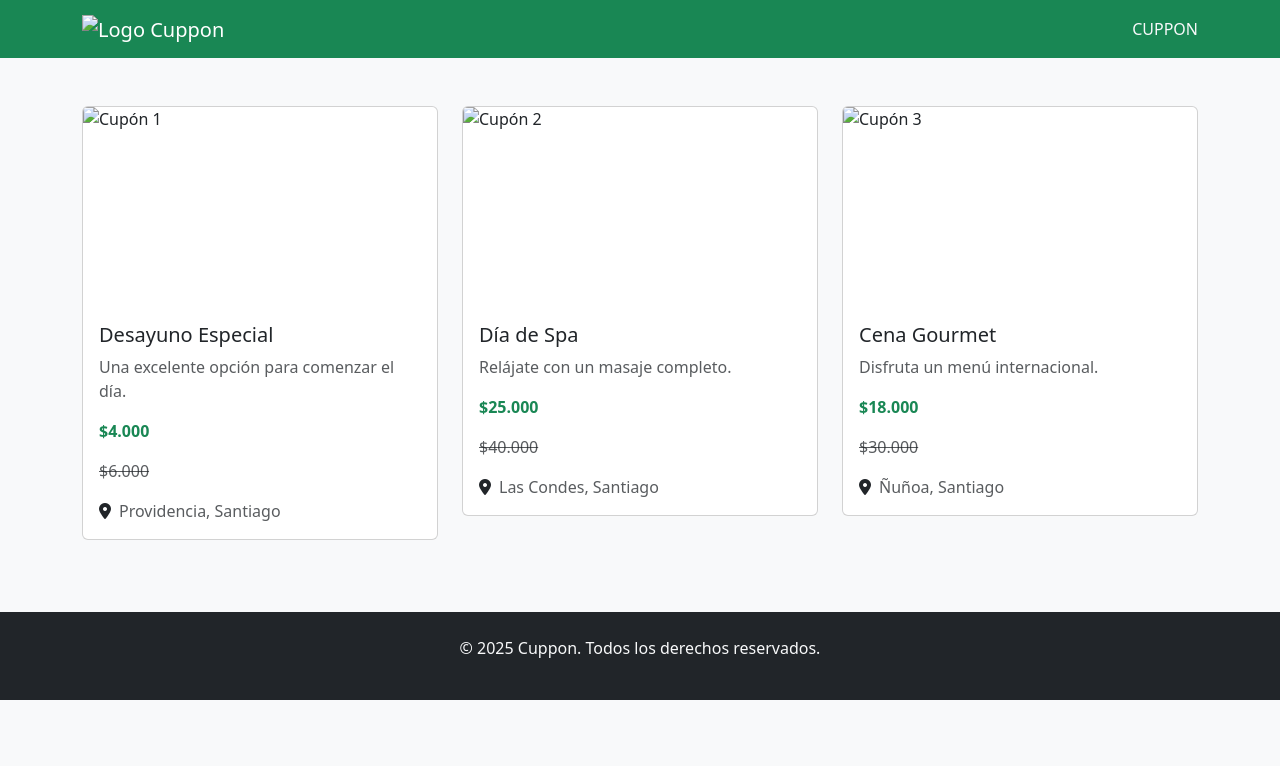
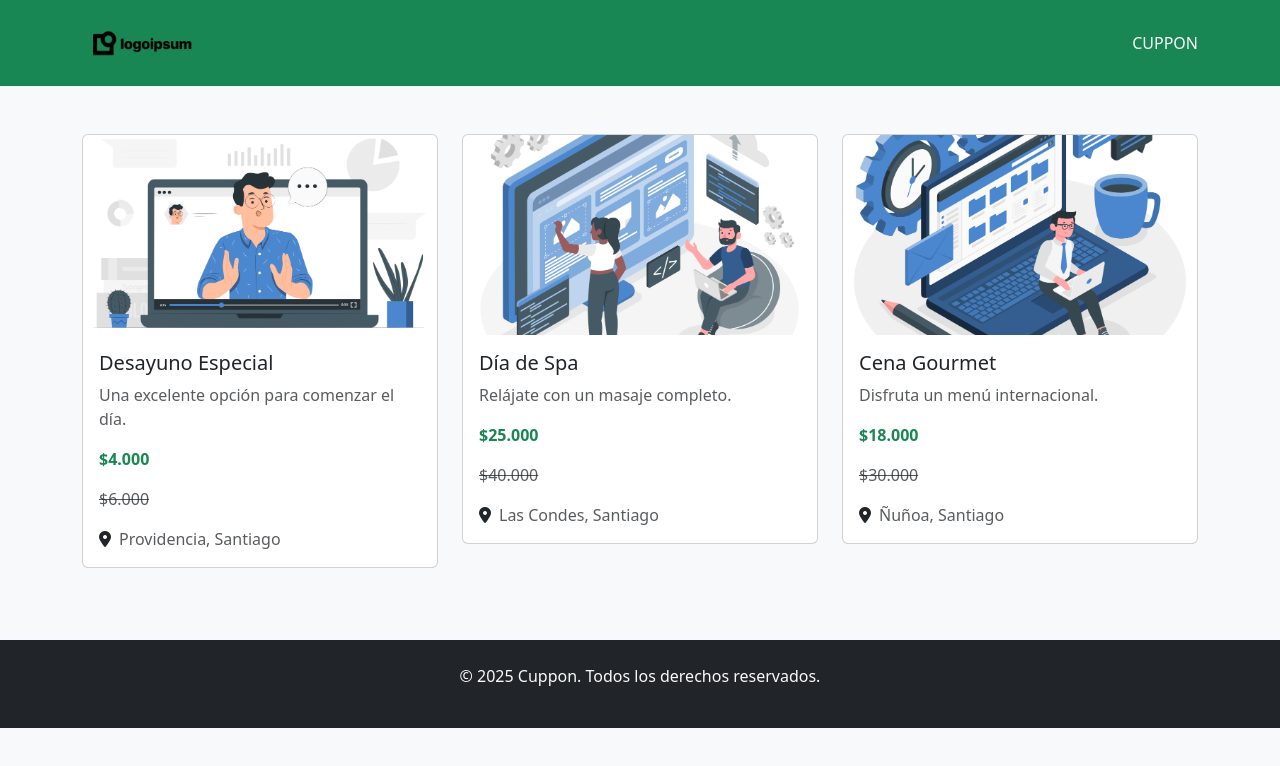
Before and after one commit to DiegoAlberto95/desafio-04-cuppon, a plain HTML site: page index.html in a window 1280 px wide. Drawn offline with nearby package versions, Linux system fonts and the light colour scheme.

Commit message:
Update imagenes

```diff
--- a/index.html
+++ b/index.html
@@ -23,7 +23,7 @@
 <nav class="navbar navbar-expand-lg navbar-dark bg-success">
     <div class="container">
         <a class="navbar-brand" href="#">
-            <img src="assets/img/logo.svg" width="40" alt="Logo Cuppon">
+            <img src="assets/img/logo.png" width="120" alt="Logo Cuppon">
         </a>
         <span class="navbar-text text-light">CUPPON</span>
     </div>
@@ -37,7 +37,7 @@
         <!-- CUPÓN 1 -->
         <div class="col-12 col-md-4 mb-4">
             <div class="card">
-                <img src="assets/img/cup1.jpg" class="card-img-top" alt="Cupón 1">
+                <img src="assets/img/cup1.png" class="card-img-top" alt="Cupón 1">
                 <div class="card-body">
                     <h5 class="card-title">Desayuno Especial</h5>
                     <p class="card-text text-muted">Una excelente opción para comenzar el día.</p>
@@ -56,7 +56,7 @@
         <!-- CUPÓN 2 -->
         <div class="col-12 col-md-4 mb-4">
             <div class="card">
-                <img src="assets/img/cup2.jpg" class="card-img-top" alt="Cupón 2">
+                <img src="assets/img/cup2.png" class="card-img-top" alt="Cupón 2">
                 <div class="card-body">
                     <h5 class="card-title">Día de Spa</h5>
                     <p class="card-text text-muted">Relájate con un masaje completo.</p>
@@ -75,7 +75,7 @@
         <!-- CUPÓN 3 -->
         <div class="col-12 col-md-4 mb-4">
             <div class="card">
-                <img src="assets/img/cup3.jpg" class="card-img-top" alt="Cupón 3">
+                <img src="assets/img/cup3.png" class="card-img-top" alt="Cupón 3">
                 <div class="card-body">
                     <h5 class="card-title">Cena Gourmet</h5>
                     <p class="card-text text-muted">Disfruta un menú internacional.</p>
```
Also changed, not shown: assets/img/cup1.png (added), assets/img/cup2.png (added), assets/img/cup3.png (added), assets/img/logo.png (added).
